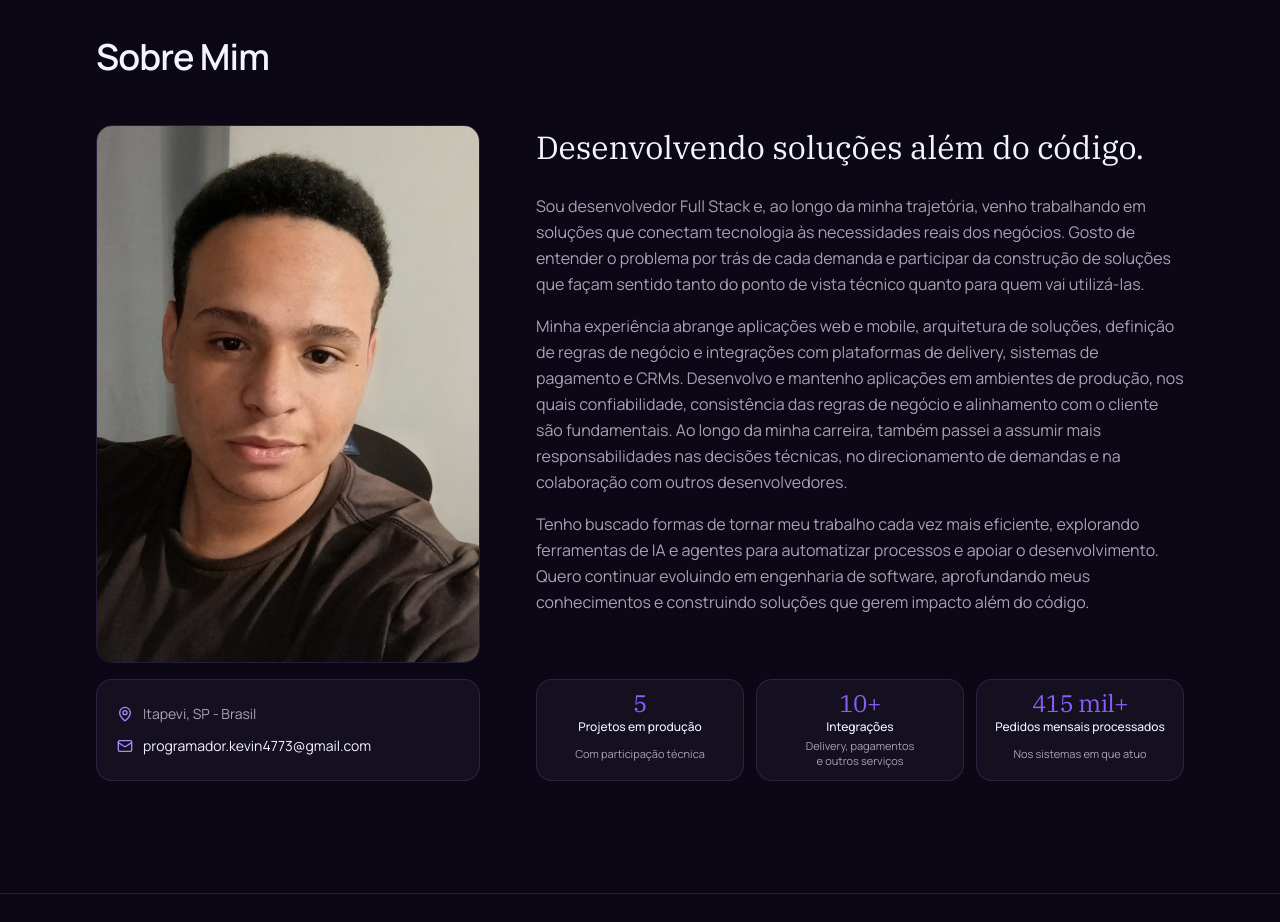
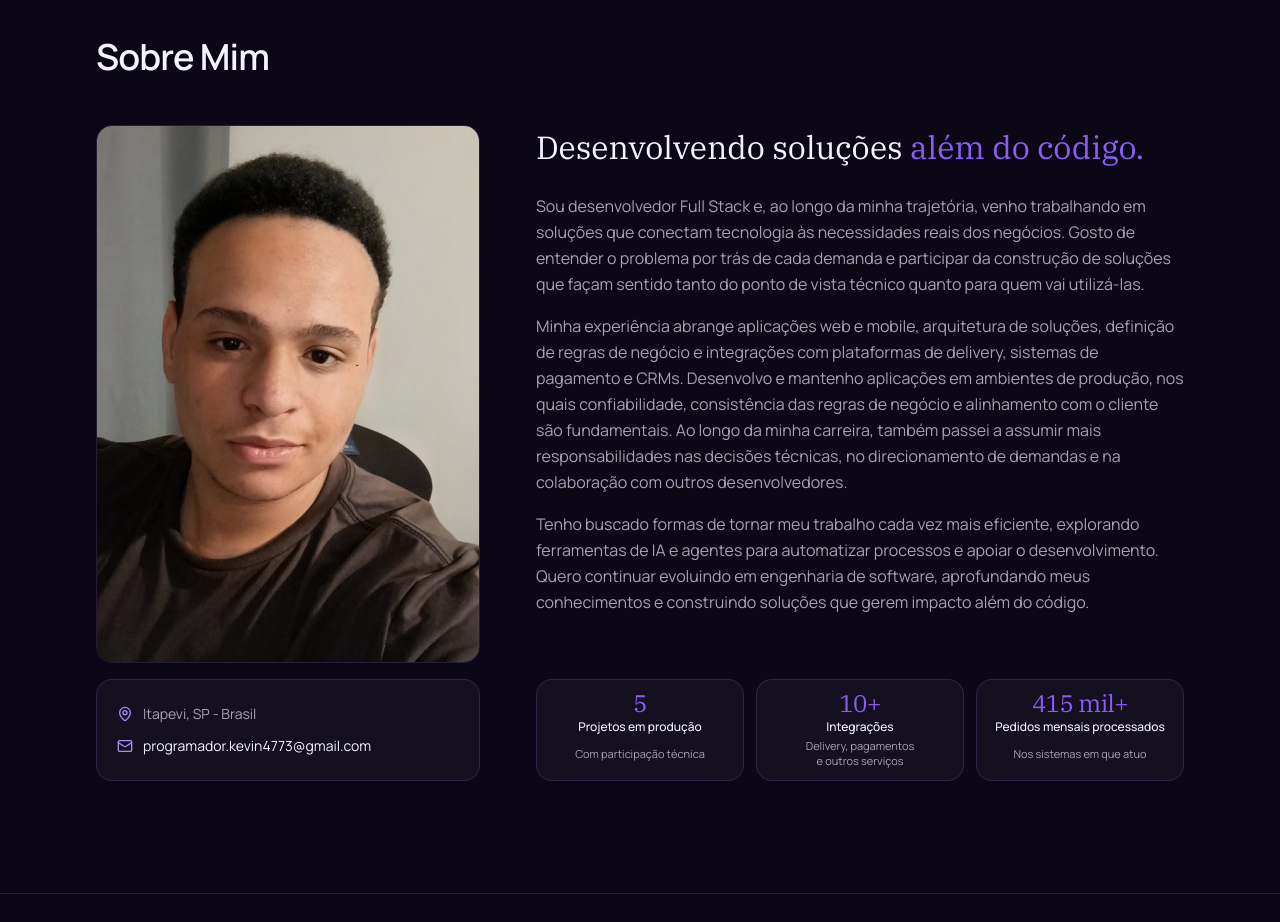
Before and after one commit to KevinAlves55/kevin-alves-portfolio, a React (Vite) app: page / in a window 1280 px wide. Shown: the part 820-1742 px from the top of the page. Built offline with nearby package versions, Linux system fonts and the light colour scheme.

Commit message:
style: adiciona personalização de textos no sobre mim

```diff
--- a/src/i18n/pt.ts
+++ b/src/i18n/pt.ts
@@ -25,7 +25,7 @@ export const pt = {
   about: {
     title: 'Sobre Mim',
     photoAlt: 'Retrato de Kevin Alves',
-    phrase: 'Desenvolvendo soluções além do código.',
+    phrase: 'Desenvolvendo soluções - além do código.',
     paragraphs: [
       'Sou desenvolvedor Full Stack e, ao longo da minha trajetória, venho trabalhando em soluções que conectam tecnologia às necessidades reais dos negócios. Gosto de entender o problema por trás de cada demanda e participar da construção de soluções que façam sentido tanto do ponto de vista técnico quanto para quem vai utilizá-las.',
       'Minha experiência abrange aplicações web e mobile, arquitetura de soluções, definição de regras de negócio e integrações com plataformas de delivery, sistemas de pagamento e CRMs. Desenvolvo e mantenho aplicações em ambientes de produção, nos quais confiabilidade, consistência das regras de negócio e alinhamento com o cliente são fundamentais. Ao longo da minha carreira, também passei a assumir mais responsabilidades nas decisões técnicas, no direcionamento de demandas e na colaboração com outros desenvolvedores.',
--- a/src/sections/About.tsx
+++ b/src/sections/About.tsx
@@ -15,6 +15,7 @@ export function About() {
   const about = copy.about
   const root = useSectionReveal()
   const email = resolveHref('email', links.email)
+  const [phraseLead, phraseRest] = about.phrase.split('-')
 
   return (
     <section id="sobre" ref={root} aria-labelledby="sobre-titulo" className="border-t border-line pt-10 pb-20 sm:pt-14 sm:pb-28">
@@ -45,8 +46,9 @@ export function About() {
           </div>
           <div className="order-3 min-w-0 lg:col-start-2 lg:row-start-1">
             <p data-reveal className="font-serif text-[2rem] leading-snug font-medium text-balance">
-              {about.phrase}
+              {phraseLead} <span className="text-accent">{phraseRest}</span>
             </p>
+
             <div data-reveal className="mt-6 space-y-4">
               {about.paragraphs.map((paragraph) => (
                 <p key={paragraph} className="text-base leading-relaxed text-pretty text-muted">
```
